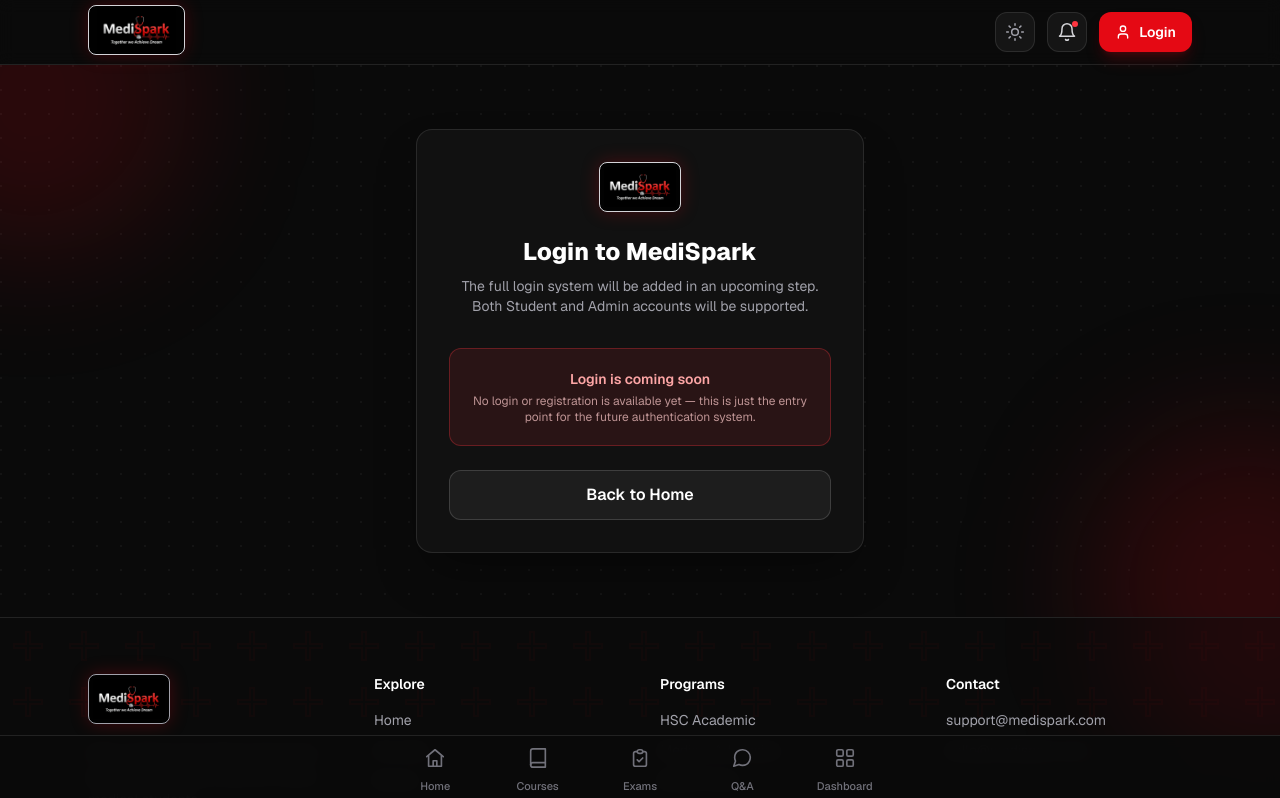
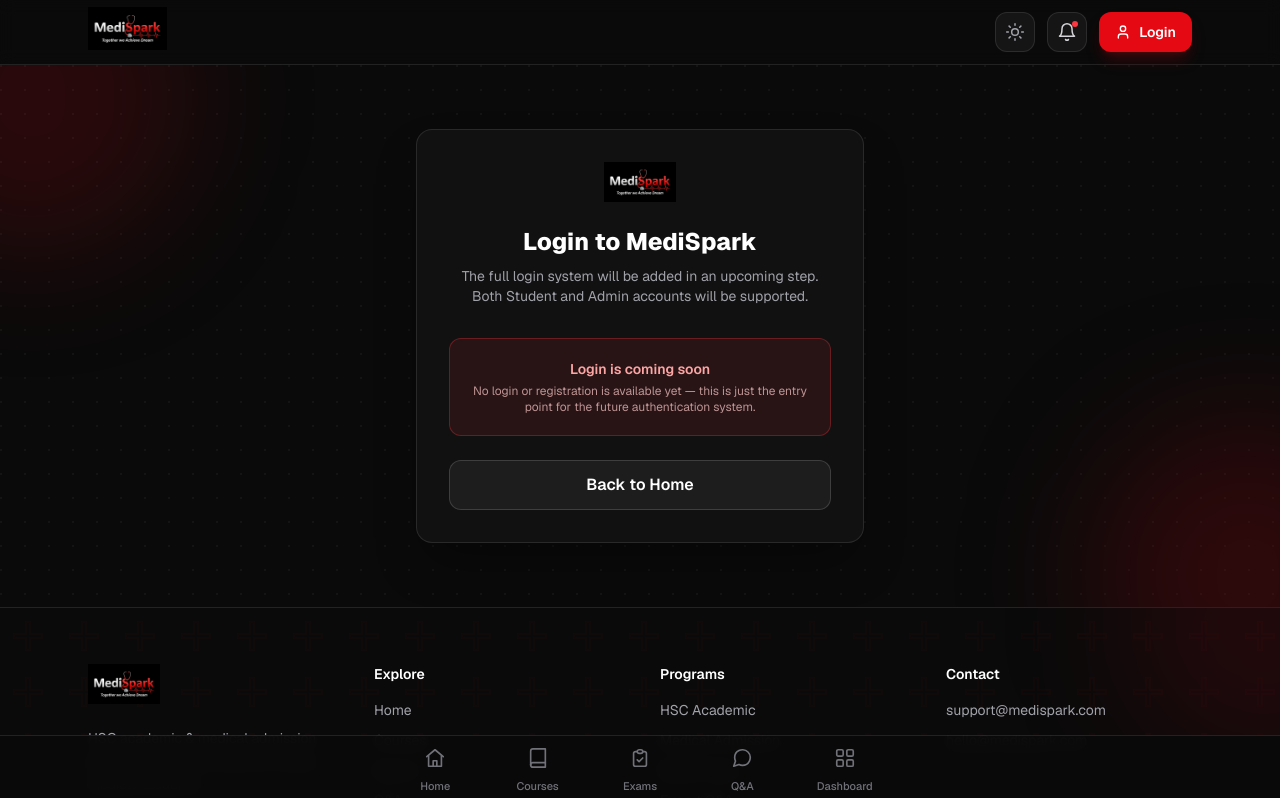
Before and after one commit to eduall2005pass/clinic, a Next.js app: page /login in a window 1280 px wide. Shown: the top 798 px of the page. Built offline with nearby package versions, Linux system fonts and the light colour scheme.

Commit message:
fix: remove black box container around header logo

```diff
--- a/src/components/Logo.tsx
+++ b/src/components/Logo.tsx
@@ -1,11 +1,6 @@
 import Image from "next/image";
 
 export default function Logo({ size = "default" }: { size?: "default" | "large" }) {
-  const containerClass =
-    size === "large"
-      ? "flex items-center overflow-hidden rounded-lg border border-primary-950/60 bg-black/90 px-2 py-0.5 shadow-[0_0_18px_rgba(229,9,20,0.25)]"
-      : "flex items-center overflow-hidden rounded-lg border border-primary-950/60 bg-black/90 p-1 shadow-[0_0_18px_rgba(229,9,20,0.25)]";
-
   const imageClass =
     size === "large" ? "h-10 w-auto object-contain sm:h-11" : "h-9 w-auto object-contain sm:h-10";
 
@@ -14,7 +9,6 @@
       className="inline-flex select-none items-center"
       aria-label="MediSpark — Together we Achieve Dream"
     >
-      <span className={containerClass}>
       <Image
         src="/medispark-official-logo.jpg"
         alt="MediSpark — Together we Achieve Dream"
@@ -24,6 +18,5 @@
         className={imageClass}
       />
     </span>
-    </span>
   );
 }
```
Lines whose indentation alone changed are shown as unchanged.
